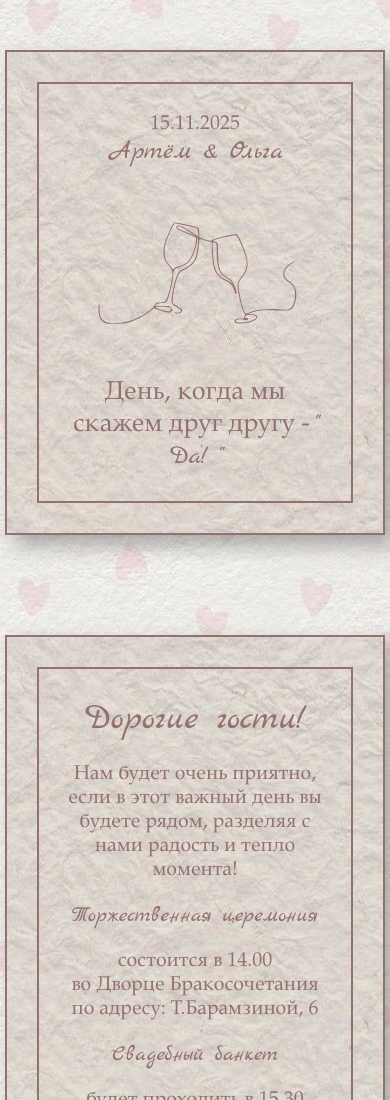
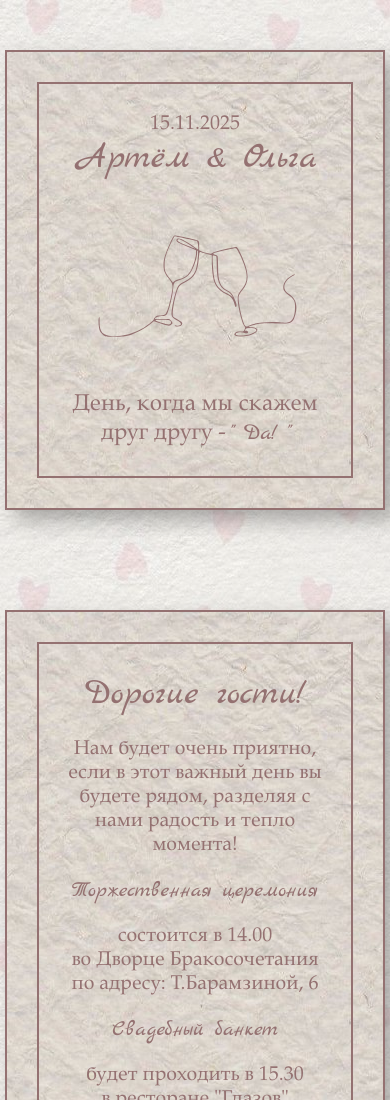
Before and after one commit to KateYag/site5, a plain HTML site: page index.html in a window 390 px wide. Shown: the top 1100 px of the page. Drawn offline with Linux system fonts and the light colour scheme; a web font is replaced by a local one.

Commit message:
Add files via upload

```diff
--- a/adaptive.css
+++ b/adaptive.css
@@ -132,7 +132,9 @@
     .container {
         max-width: 380px;
     }
-
+    .invite-name {
+        font-size: 36px;
+    }
 
     .invite {
         padding-top: 50px;
@@ -141,17 +143,16 @@
     .invite-date {
         font-size: 20px;
     }
-    .invite-name {
-        font-size: 26px;
-    }
+
     .invite svg {
         width: 210px;
         height: 210px;
     }
 
     .yes {
-        font-size: 26px;
+        font-size: 23px;
     }
+
 }
 
 @media (max-width: 375px) {
```
